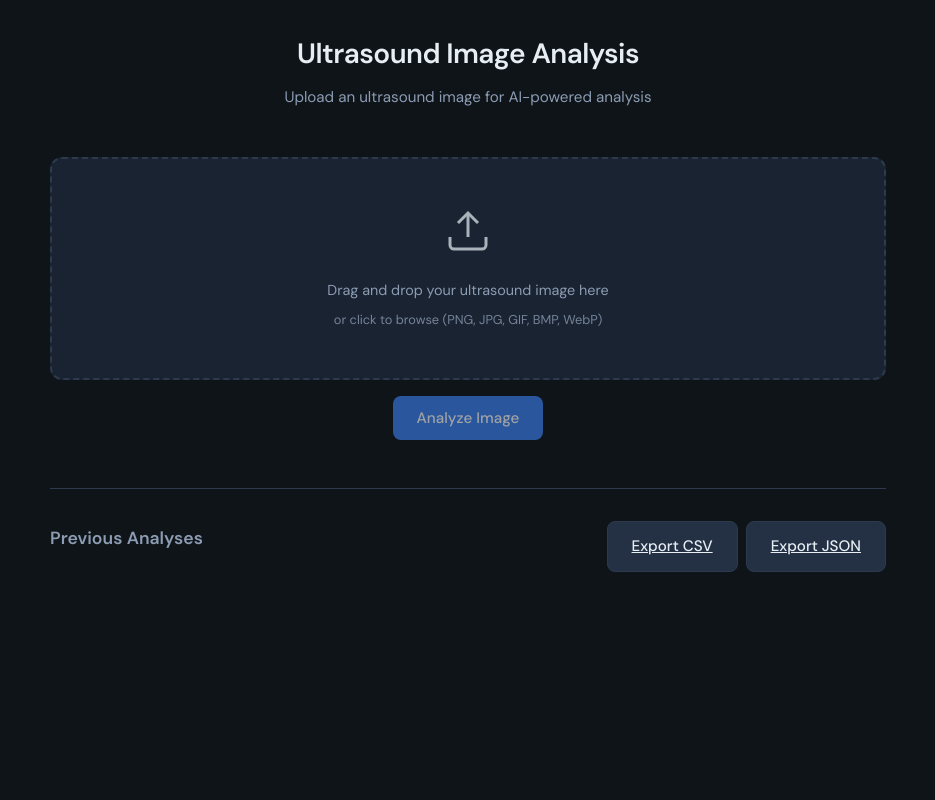
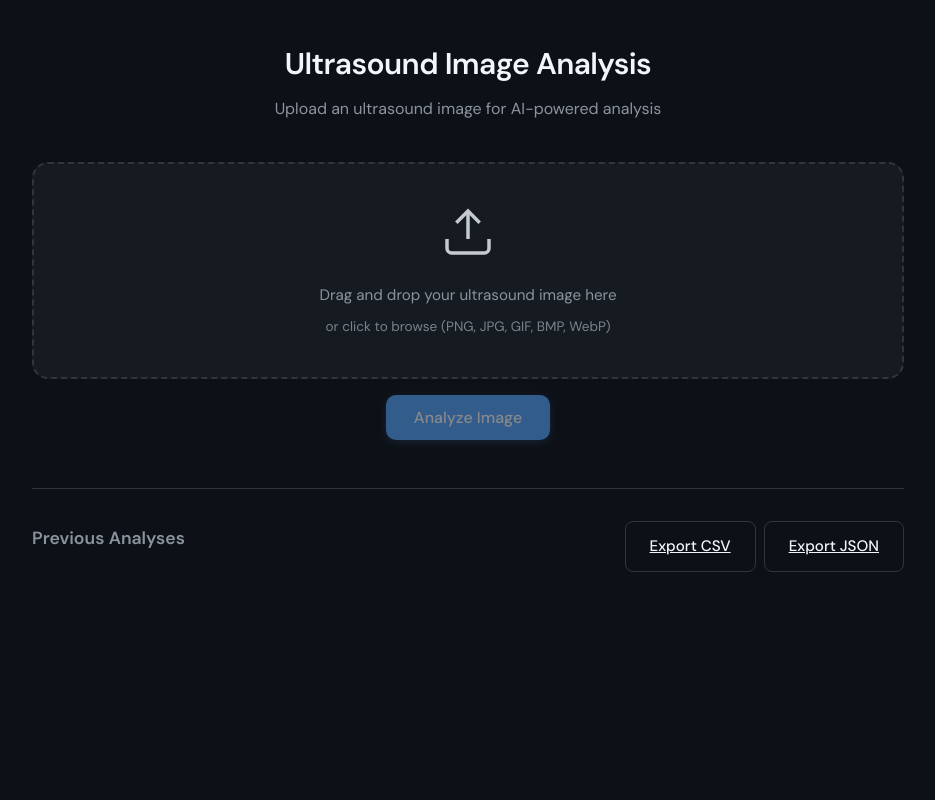
Before and after one commit to 26dishag/ClinicalStudy, a Flask app: page / in a window 1280 px wide. Shown: the whole page, without its empty margins (172-1107 px from the left). Run offline with Flask 3, Linux system fonts and the light colour scheme; data that the repository does not hold is empty.

Commit message:
Update UI styling: colors, spacing, and layout tweaks
Co-authored-by: Cursor <cursoragent@cursor.com>

```diff
--- a/templates/index.html
+++ b/templates/index.html
@@ -9,16 +9,17 @@
   <link href="https://fonts.googleapis.com/css2?family=DM+Sans:ital,opsz,wght@0,9..40,400;0,9..40,500;0,9..40,600;0,9..40,700&family=JetBrains+Mono:wght@400;500&display=swap" rel="stylesheet">
   <style>
     :root {
-      --bg: #0f1419;
-      --surface: #1a2332;
-      --surface-hover: #243044;
-      --border: #2d3a4d;
-      --text: #e6edf3;
-      --text-muted: #8b9cb3;
-      --accent: #3b82f6;
-      --accent-hover: #2563eb;
-      --success: #22c55e;
-      --error: #ef4444;
+      --bg: #0d1117;
+      --surface: #161b22;
+      --surface-elevated: #21262d;
+      --border: #30363d;
+      --text: #f0f6fc;
+      --text-muted: #8b949e;
+      --accent: #58a6ff;
+      --accent-hover: #79b8ff;
+      --success: #3fb950;
+      --success-bg: rgba(63, 185, 80, 0.15);
+      --error: #f85149;
     }
 
     * {
@@ -36,18 +37,18 @@
     }
 
     .container {
-      max-width: 900px;
+      max-width: 920px;
       margin: 0 auto;
-      padding: 2rem;
+      padding: 2.5rem 1.5rem;
     }
 
     header {
       text-align: center;
-      margin-bottom: 3rem;
+      margin-bottom: 2.5rem;
     }
 
     h1 {
-      font-size: 1.75rem;
+      font-size: 1.875rem;
       font-weight: 600;
       letter-spacing: -0.02em;
       margin-bottom: 0.5rem;
@@ -55,24 +56,43 @@
 
     .subtitle {
       color: var(--text-muted);
-      font-size: 0.95rem;
+      font-size: 1rem;
     }
 
     .upload-zone {
       background: var(--surface);
       border: 2px dashed var(--border);
-      border-radius: 12px;
-      padding: 3rem 2rem;
+      border-radius: 16px;
+      padding: 2.5rem 2rem;
       text-align: center;
       cursor: pointer;
-      transition: all 0.2s ease;
-      margin-bottom: 2rem;
+      transition: all 0.25s ease;
+      margin-bottom: 1rem;
+      position: relative;
     }
 
     .upload-zone:hover,
     .upload-zone.dragover {
       border-color: var(--accent);
-      background: var(--surface-hover);
+      background: var(--surface-elevated);
+    }
+
+    .upload-zone.has-file {
+      border-color: var(--success);
+      background: var(--success-bg);
+      border-style: solid;
+    }
+
+    .upload-zone.has-file {
+      cursor: default;
+    }
+
+    .upload-zone.has-file .upload-prompt {
+      display: none;
+    }
+
+    .upload-zone .upload-prompt {
+      transition: opacity 0.2s;
     }
 
     .upload-zone input {
@@ -80,31 +100,115 @@
     }
 
     .upload-icon {
-      width: 48px;
-      height: 48px;
+      width: 56px;
+      height: 56px;
       margin: 0 auto 1rem;
-      opacity: 0.7;
+      opacity: 0.8;
+    }
+
+    .upload-zone.has-file .upload-icon {
+      display: none;
     }
 
     .upload-zone p {
       color: var(--text-muted);
-      font-size: 0.9rem;
+      font-size: 0.95rem;
     }
 
     .upload-zone .hint {
       margin-top: 0.5rem;
+      font-size: 0.85rem;
+      opacity: 0.85;
+    }
+
+    .file-preview {
+      display: none;
+      flex-direction: row;
+      align-items: center;
+      justify-content: center;
+      gap: 1.25rem;
+      padding: 0.5rem 0;
+    }
+
+    .upload-zone.has-file .file-preview {
+      display: flex;
+    }
+
+    @media (max-width: 480px) {
+      .file-preview {
+        flex-direction: column;
+      }
+    }
+
+    .file-preview-thumb {
+      width: 80px;
+      height: 80px;
+      object-fit: cover;
+      border-radius: 10px;
+      border: 2px solid var(--border);
+    }
+
+    .file-preview-info {
+      text-align: left;
+    }
+
+    .file-preview-name {
+      font-weight: 500;
+      font-size: 0.95rem;
+      margin-bottom: 0.25rem;
+    }
+
+    .ready-badge {
+      display: inline-flex;
+      align-items: center;
+      gap: 0.4rem;
+      padding: 0.35rem 0.75rem;
+      background: var(--success);
+      color: white;
       font-size: 0.8rem;
-      opacity: 0.8;
+      font-weight: 600;
+      border-radius: 20px;
+      text-transform: uppercase;
+      letter-spacing: 0.03em;
+    }
+
+    .ready-badge::before {
+      content: '';
+      width: 8px;
+      height: 8px;
+      background: white;
+      border-radius: 50%;
+      animation: pulse 1.5s ease-in-out infinite;
+    }
+
+    @keyframes pulse {
+      0%, 100% { opacity: 1; }
+      50% { opacity: 0.5; }
+    }
+
+    .change-file {
+      margin-top: 0.75rem;
+      font-size: 0.85rem;
+      color: var(--accent);
+      cursor: pointer;
+      text-decoration: underline;
+    }
+
+    .change-file:hover {
+      color: var(--accent-hover);
     }
 
     .analyze-row {
       text-align: center;
-      margin-top: -1rem;
       margin-bottom: 2rem;
     }
 
     .analyze-row .btn {
       margin-top: 0;
+      padding: 0.75rem 1.75rem;
+      font-size: 1rem;
+      border-radius: 10px;
+      box-shadow: 0 2px 8px rgba(88, 166, 255, 0.25);
     }
 
     .btn {
@@ -392,6 +508,7 @@
 
     <div class="upload-zone" id="uploadZone">
       <input type="file" id="fileInput" accept="image/*">
+      <div class="upload-prompt">
         <svg class="upload-icon" viewBox="0 0 24 24" fill="none" stroke="currentColor" stroke-width="1.5">
           <path d="M21 15v4a2 2 0 0 1-2 2H5a2 2 0 0 1-2-2v-4"/>
           <polyline points="17 8 12 3 7 8"/>
@@ -439,6 +565,9 @@
   <script>
     const uploadZone = document.getElementById('uploadZone');
     const fileInput = document.getElementById('fileInput');
+    const previewThumb = document.getElementById('previewThumb');
+    const previewFileName = document.getElementById('previewFileName');
+    const changeFileBtn = document.getElementById('changeFile');
     const diagnosisInput = document.getElementById('diagnosisInput');
     const analyzeBtn = document.getElementById('analyzeBtn');
     const saveBtn = document.getElementById('saveBtn');
@@ -452,7 +581,10 @@
     let selectedFile = null;
     let pendingResult = null;
 
-    uploadZone.addEventListener('click', () => fileInput.click());
+    uploadZone.addEventListener('click', (e) => {
+      if (e.target.closest('.change-file')) return;
+      fileInput.click();
+    });
     uploadZone.addEventListener('dragover', (e) => {
       e.preventDefault();
       uploadZone.classList.add('dragover');
@@ -474,7 +606,26 @@
       selectedFile = file;
       analyzeBtn.disabled = false;
       errorMsg.classList.remove('visible');
+      uploadZone.classList.add('has-file');
+      previewThumb.src = URL.createObjectURL(file);
+      previewFileName.textContent = file.name;
     }
+
+    function clearFileSelection() {
+      if (previewThumb.src) URL.revokeObjectURL(previewThumb.src);
+      selectedFile = null;
+      analyzeBtn.disabled = true;
+      uploadZone.classList.remove('has-file');
+      previewThumb.src = '';
+      previewFileName.textContent = '';
+      fileInput.value = '';
+    }
+
+    changeFileBtn.addEventListener('click', (e) => {
+      e.stopPropagation();
+      clearFileSelection();
+      fileInput.click();
+    });
 
     analyzeBtn.addEventListener('click', async (e) => {
       e.preventDefault();
@@ -508,8 +659,7 @@
       } finally {
         loading.classList.remove('visible');
         analyzeBtn.disabled = true;
-        selectedFile = null;
-        fileInput.value = '';
+        clearFileSelection();
       }
     });
 
```
Also changed, not shown: other parts of templates/index.html (+36 -15 lines). Lines whose indentation alone changed are shown as unchanged.
